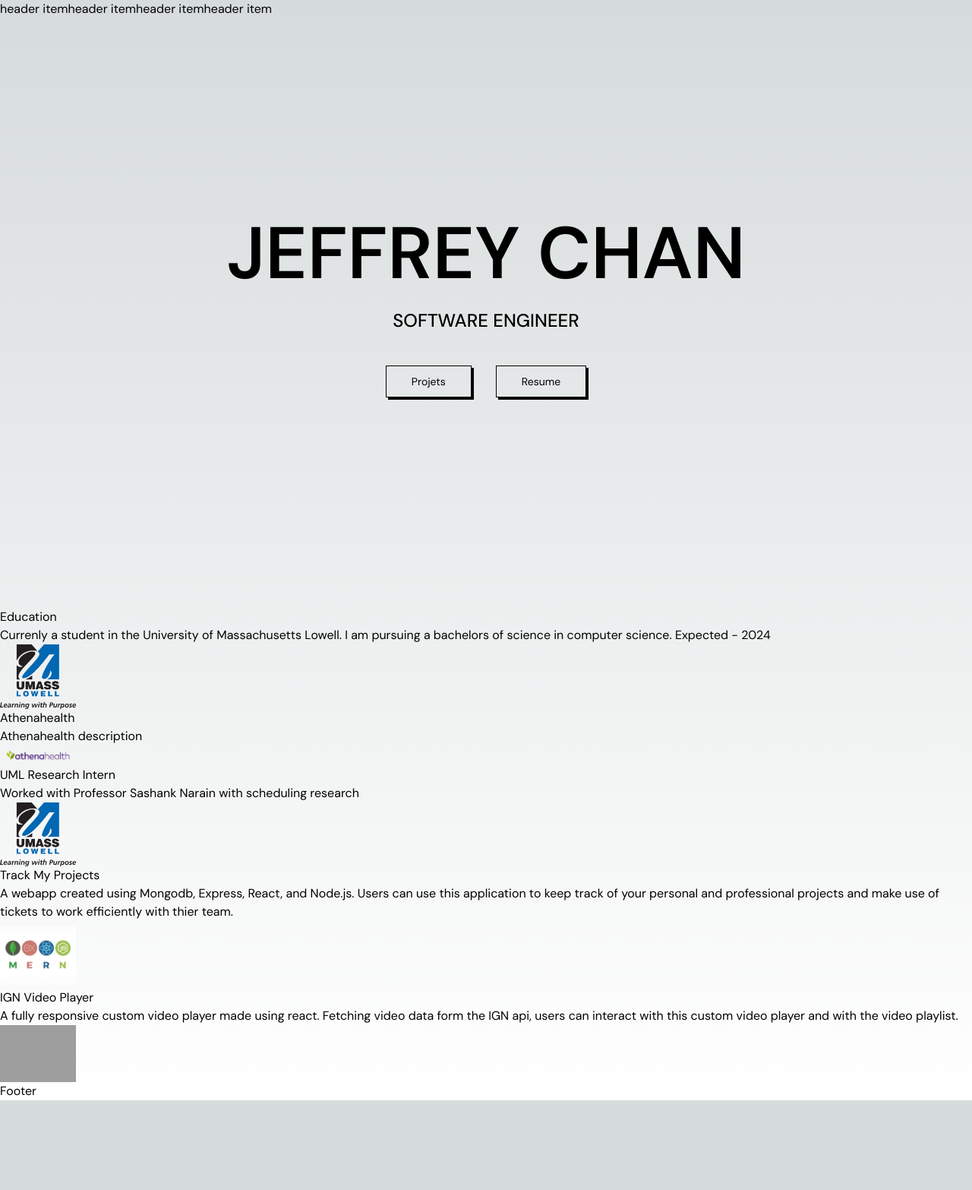
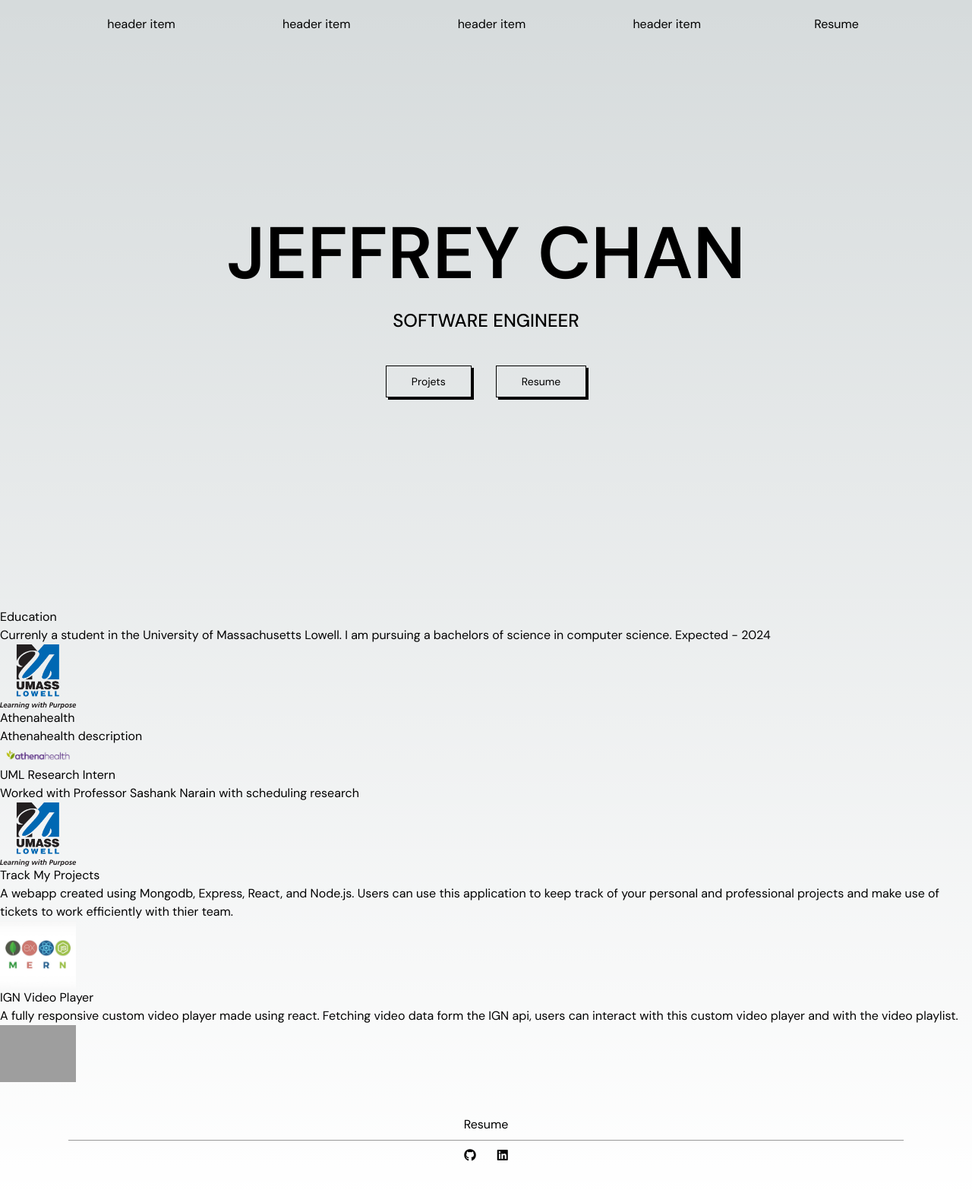
Before and after one commit to JeffreyChan1303/portfolio-website, a Next.js app: page / in a window 1280 px wide. Shown: the top 1566 px of the page at 76% size. Before the commit the page ends 1448 px from the top, so only its background shows below. Built offline with nearby package versions, Linux system fonts and the light colour scheme; grey boxes are pictures that could not be loaded.

Commit message:
feat: add footer

```diff
--- a/app/globals.css
+++ b/app/globals.css
@@ -77,7 +77,7 @@ body {
 /* header styles */
 
 .header {
-  @apply fixed w-full flex flex-1
+  @apply fixed w-full flex flex-1 z-50 justify-evenly h-16 items-center
 }
 
 /* section styles */
@@ -106,3 +106,18 @@ body {
 .section__img {
 
 }
+
+/* footer styles */
+.footer__hr {
+  max-width: 1100px;
+  height: 1px;
+  background-color: rgba(0, 0, 0, .4);
+  margin: 0 auto;
+}
+
+.footer__icons {
+  @apply flex justify-center gap-3
+}
+.footer__icon-link {
+  @apply p-2
+}
--- a/app/layout.tsx
+++ b/app/layout.tsx
@@ -1,6 +1,7 @@
 import './globals.css';
 import type { Metadata } from 'next';
 import { DM_Sans, Inter } from 'next/font/google';
+import Script from 'next/script';
 
 const inter = Inter({ subsets: ['latin'] });
 const DMSans = DM_Sans({ subsets: ['latin'] });
@@ -13,6 +14,7 @@ export const metadata: Metadata = {
 export default function RootLayout({ children }: { children: React.ReactNode }) {
   return (
     <html lang="en">
+      <Script src="https://kit.fontawesome.com/6cd17ed8fc.js" crossOrigin="anonymous"></Script>
       <body className={`${inter.className} ${DMSans.className}`}>{children}</body>
     </html>
   );
--- a/components/Footer.tsx
+++ b/components/Footer.tsx
@@ -1,7 +1,43 @@
 import React from 'react';
+import Link from 'next/link';
+import Script from 'next/script';
 
 const Footer = () => {
-  return <div>Footer</div>;
+  return (
+    <footer className="mb-9 mt-9">
+      <div className="flex justify-center">
+        <Link
+          className="p-2"
+          href="/assets/7_31_2023 Resume Jeffrey Chan.pdf"
+          target="_blank"
+          rel="noopener noreferrer"
+        >
+          Resume
+        </Link>
+      </div>
+
+      <div className="footer__hr" />
+
+      <div className="footer__icons">
+        <Link
+          className="footer__icon-link"
+          href="https://github.com/JeffreyChan1303"
+          target="_blank"
+          rel="noopener noreferrer"
+        >
+          <i className="fab fa-github"></i>
+        </Link>
+        <Link
+          className="footer__icon-link"
+          href="https://www.linkedin.com/in/jeffrey-chan-1303/"
+          target="_blank"
+          rel="noopener noreferrer"
+        >
+          <i className="fab fa-linkedin"></i>
+        </Link>
+      </div>
+    </footer>
+  );
 };
 
 export default Footer;
--- a/components/Header.tsx
+++ b/components/Header.tsx
@@ -1,4 +1,5 @@
 import React from 'react';
+import Link from 'next/link';
 
 const Header = () => {
   return (
@@ -7,6 +8,14 @@ const Header = () => {
       <div>header item</div>
       <div>header item</div>
       <div>header item</div>
+      <Link
+        className="p-2"
+        href="/assets/7_31_2023 Resume Jeffrey Chan.pdf"
+        target="_blank"
+        rel="noopener noreferrer"
+      >
+        Resume
+      </Link>
     </header>
   );
 };
--- a/utils/constants.ts
+++ b/utils/constants.ts
@@ -3,6 +3,7 @@ type ContentType = Array<{
   description: string;
   img: string;
 }>;
+
 const EDUCATION: ContentType = [
   {
     title: 'Education',
@@ -39,4 +40,7 @@ const PROJECTS: ContentType = [
   },
 ];
 
-export const ALL_CONTENT = [...EDUCATION, ...EXPERIENCES, ...PROJECTS];
+const ALL_CONTENT: ContentType = [...EDUCATION, ...EXPERIENCES, ...PROJECTS];
+const RESUME_PATH: string = '/assets/7_31_2023 Resume Jeffrey Chan.pdf';
+
+export { ALL_CONTENT, RESUME_PATH };
```
